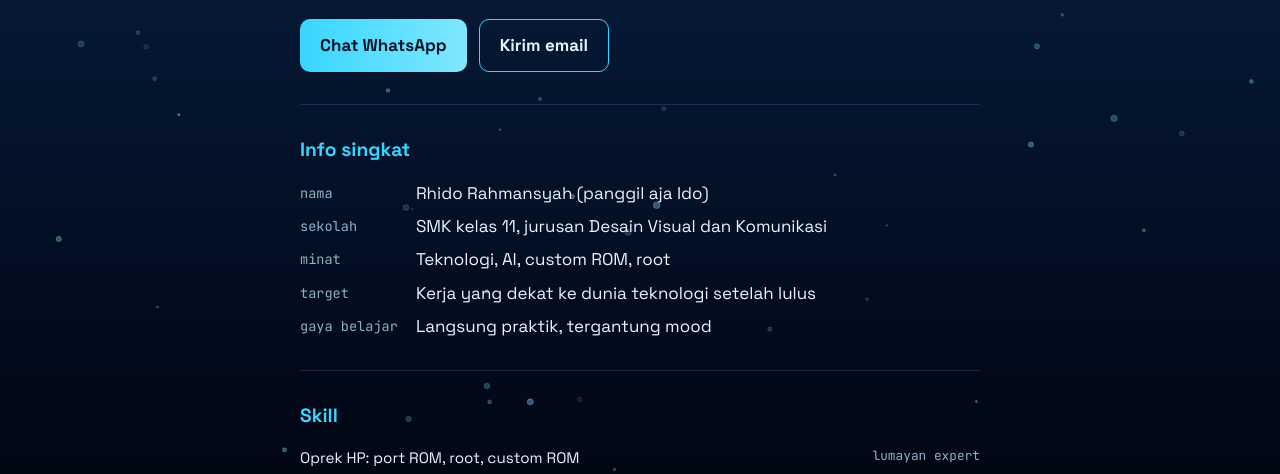
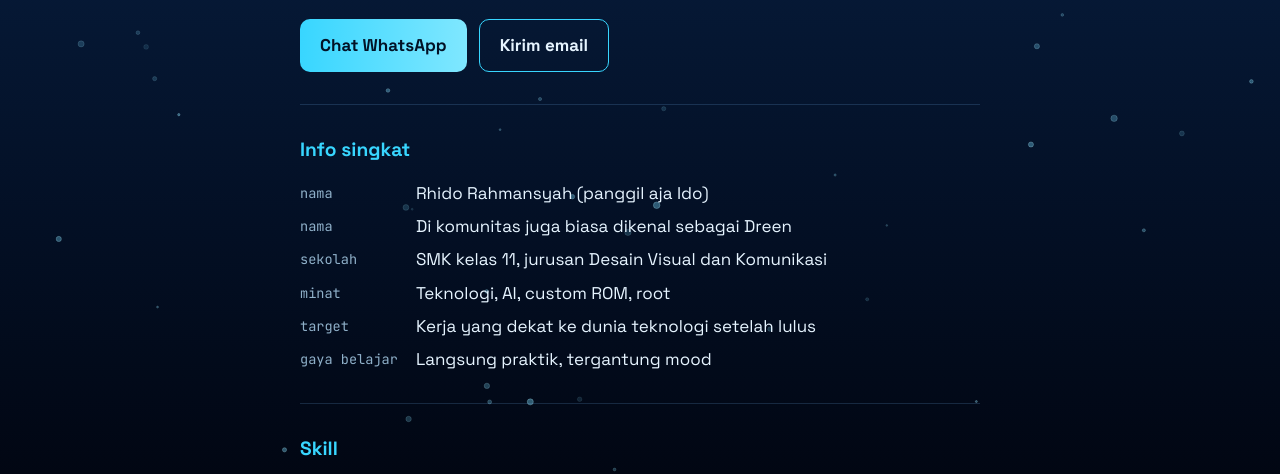
Before and after one commit to dreenhereee/whoami, a plain HTML site: page index.html in a window 1280 px wide. Shown: the part 287-761 px from the top of the page. Drawn offline with Linux system fonts and the light colour scheme.

Commit message:
Update index.html

```diff
--- a/index.html
+++ b/index.html
@@ -79,6 +79,7 @@ footer{padding-top:26px;color:var(--muted);font-size:.9rem}
     <h2>Info singkat</h2>
     <dl class="facts">
       <dt>nama</dt><dd>Rhido Rahmansyah (panggil aja Ido)</dd>
+      <dt>nama</dt><dd>Di komunitas juga biasa dikenal sebagai Dreen</dd>
       <dt>sekolah</dt><dd>SMK kelas 11, jurusan Desain Visual dan Komunikasi</dd>
       <dt>minat</dt><dd>Teknologi, AI, custom ROM, root</dd>
       <dt>target</dt><dd>Kerja yang dekat ke dunia teknologi setelah lulus</dd>
```
